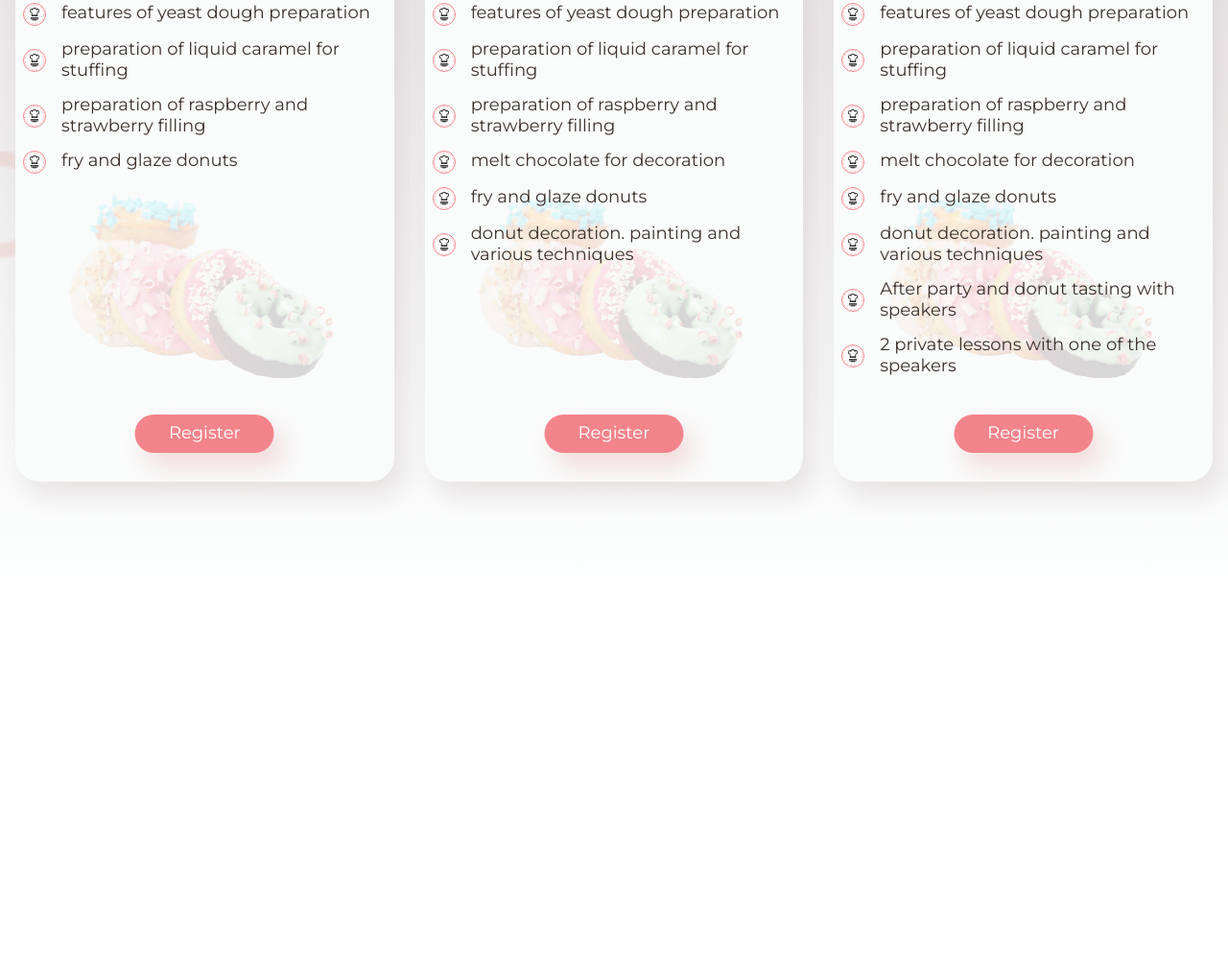
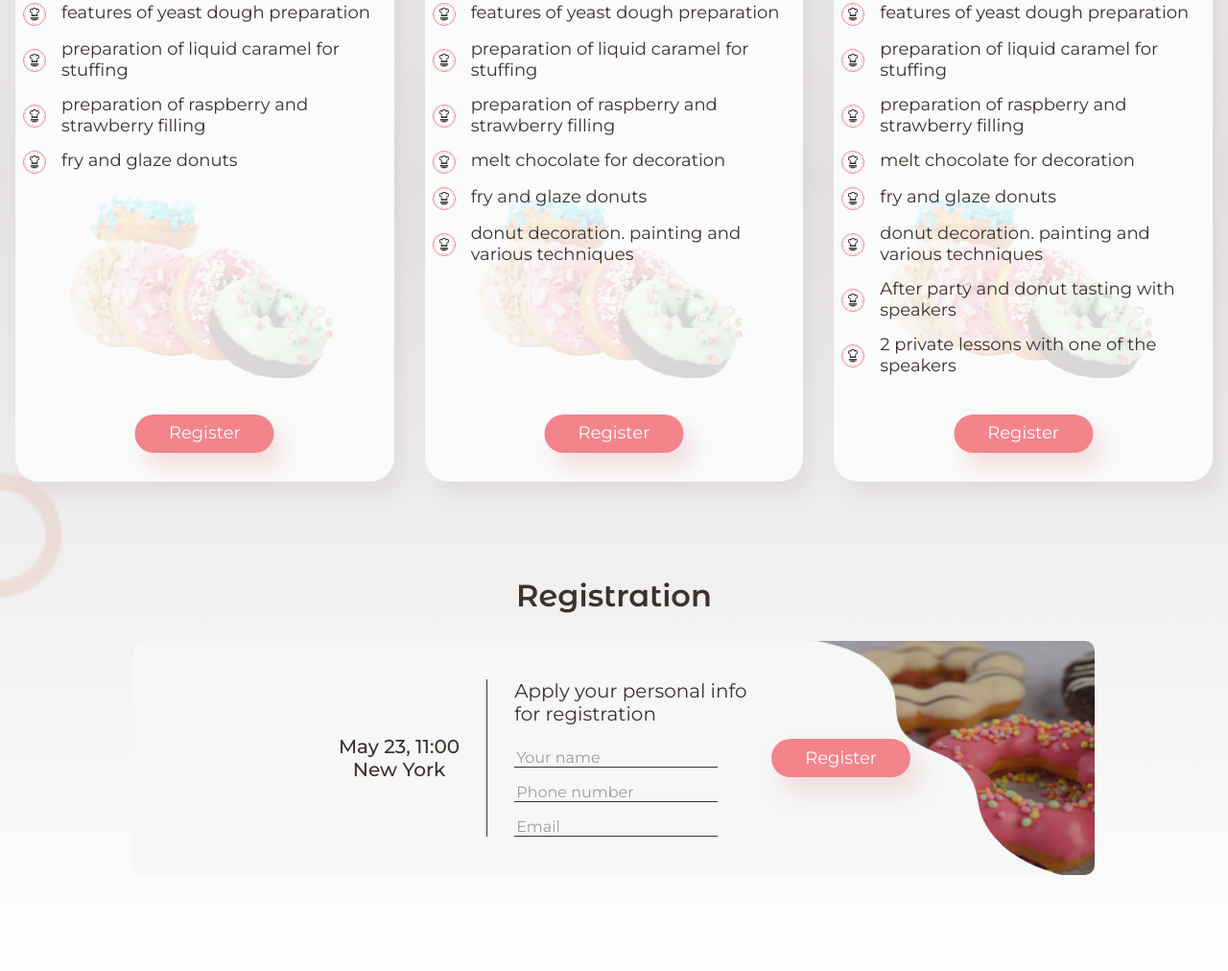
Before and after one commit to ZeynGort/donut-project, a website built with Parcel: page src/index.html in a window 1280 px wide. Shown: the part 1850-2862 px from the top of the page at 96% size. Before the commit the page ends 2452 px from the top, so only its background shows below. Built offline with nearby package versions, Linux system fonts and the light colour scheme.

Commit message:
ready registration

```diff
--- a/src/index.html
+++ b/src/index.html
@@ -18,6 +18,7 @@
       <include src="./partials/about.html"></include>
       <include src="./partials/speakers.html"></include>
       <include src="./partials/price.html"></include>
+      <include src="./partials/registration.html"></include>
     </main>
     <script src="./js/menu.js" defer></script>
   </body>
--- /dev/null
+++ b/src/partials/registration.html
@@ -0,0 +1,26 @@
+<section class="section registration" id="registration">
+  <div class="container registration__container">
+    <h2 class="registration__head">Registration</h2>
+    <div class="registration__box">
+      <h3 class="registration__date-time"><time datetime="2024-05-23T11:00">May 23, 11:00</time><br />New York</h3>
+      <form class="registration__form">
+        <h3 class="registration__form-head">Apply your personal info for registration</h3>
+        <ul class="registration__list-field">
+          <li class="registration__field">
+            <label for="name" class="registration__label"></label>
+            <input id="name" type="text" class="registration__input" name="name" placeholder="Your name" />
+          </li>
+          <li class="registration__field">
+            <label for="tel" class="registration__label"></label>
+            <input id="tel" type="tel" class="registration__input" name="number" placeholder="Phone number" />
+          </li>
+          <li class="registration__field">
+            <label for="mail" class="registration__label"></label>
+            <input id="mail" type="email" class="registration__input" name="email" placeholder="Email" />
+          </li>
+        </ul>
+      </form>
+      <a class="button registration__button" aria-label="to registration">Register</a>
+    </div>
+  </div>
+</section>
--- /dev/null
+++ b/src/sass/components/_registration.scss
@@ -0,0 +1,167 @@
+.registration {
+  &__container {
+    @media screen and (min-width: $desktop) {
+      width: 1034px;
+    }
+  }
+  &__head {
+    margin-bottom: 28px;
+
+    font-family: Montserrat Alternates;
+    font-size: 24px;
+    font-weight: 600;
+    line-height: 1.2;
+    text-align: center;
+    @media screen and (min-width: $tablet) {
+      font-size: 32px;
+      line-height: 1.21;
+    }
+  }
+  &__box {
+    display: flex;
+    flex-direction: column;
+    align-items: center;
+    padding: 40px 8px 32px;
+
+    border-radius: 10px;
+    color: $white-color;
+    background-color: rgba(61, 44, 44, 0.6);
+    background-image: linear-gradient(rgba(61, 44, 44, 0.6), rgba(61, 44, 44, 0.6)),
+      url(../images/registration/topping-on-strawberry-donuts-mobile.jpg);
+    @media screen and (min-device-pixel-ratio: 2), (min-resolution: 192dpi), (min-resolution: 2dppx) {
+      background-image: linear-gradient(rgba(61, 44, 44, 0.6), rgba(61, 44, 44, 0.6)),
+        url(../images/registration/topping-on-strawberry-donuts-mobile@2x.jpg);
+    }
+    @media screen and (min-width: $tablet) {
+      flex-direction: row;
+      padding: 40px 40px 40px 62px;
+
+      background-color: #fff;
+      background-size: 570px, auto, contain, contain;
+      background-repeat: no-repeat;
+      background-position: left, right, right;
+      background-image: url(../images/registration/cloud.png),
+        linear-gradient(rgba(61, 44, 44, 0.3), rgba(61, 44, 44, 0.3)),
+        url(../images/registration/topping-on-strawberry-donuts-desktop.jpg);
+      @media screen and (min-device-pixel-ratio: 2), (min-resolution: 192dpi), (min-resolution: 2dppx) {
+        background-image: url(../images/registration/cloud@2x.png),
+          linear-gradient(rgba(61, 44, 44, 0.3), rgba(61, 44, 44, 0.3)),
+          url(../images/registration/topping-on-strawberry-donuts-desktop@2x.jpg);
+      }
+    }
+    @media screen and (min-width: $desktop) {
+      padding: 40px 40px 40px 214px;
+      background-size: 972px, auto, contain, contain;
+      background-image: url(../images/registration/cloudBig.png),
+        linear-gradient(rgba(61, 44, 44, 0.3), rgba(61, 44, 44, 0.3)),
+        url(../images/registration/topping-on-strawberry-donuts-desktop.jpg);
+      @media screen and (min-device-pixel-ratio: 2), (min-resolution: 192dpi), (min-resolution: 2dppx) {
+        background-image: url(../images/registration/cloudBig@2x.png),
+          linear-gradient(rgba(61, 44, 44, 0.3), rgba(61, 44, 44, 0.3)),
+          url(../images/registration/topping-on-strawberry-donuts-desktop@2x.jpg);
+      }
+    }
+  }
+  &__date-time {
+    margin-bottom: 20px;
+
+    font-size: 18px;
+    font-weight: 500;
+    line-height: 1.22;
+    text-align: center;
+    @media screen and (min-width: $tablet) {
+      color: $main-text-color;
+      margin-bottom: 0;
+      margin-right: 32px;
+    }
+    @media screen and (min-width: $desktop) {
+      font-size: 20px;
+      line-height: 1.2;
+      margin-right: 28px;
+    }
+  }
+  &__form {
+    border-top: 1px solid #fff;
+    @media screen and (min-width: $tablet) {
+      border-top: none;
+      border-left: 1px solid $main-text-color;
+      padding-left: 24px;
+    }
+    @media screen and (min-width: $desktop) {
+      padding-left: 28px;
+    }
+  }
+  &__form-head {
+    margin-top: 20px;
+
+    font-size: 16px;
+    font-weight: 400;
+    line-height: 1.25;
+    text-align: center;
+    @media screen and (min-width: $tablet) {
+      text-align: left;
+      color: $main-text-color;
+      margin-top: 0;
+      width: 200px;
+    }
+    @media screen and (min-width: $desktop) {
+      width: 268px;
+      font-size: 20px;
+      line-height: 1.2;
+    }
+  }
+  &__list-field {
+    margin-top: 20px;
+    @media screen and (min-width: $tablet) {
+      margin-top: 16px;
+    }
+    @media screen and (min-width: $desktop) {
+      margin-top: 24px;
+    }
+  }
+  &__field {
+    &:not(:last-child) {
+      margin-bottom: 20px;
+      @media screen and (min-width: $tablet) {
+        margin-bottom: 16px;
+      }
+    }
+  }
+  &__input {
+    color: $white-color;
+    width: 100%;
+    height: 20px;
+    background-color: transparent;
+    outline: none;
+    border: none;
+    border-bottom: 1px solid $white-color;
+    @media screen and (min-width: $tablet) {
+      width: 250px;
+      border-bottom: 1px solid $main-text-color;
+    }
+    @media screen and (min-width: $desktop) {
+      width: 212px;
+    }
+
+    &::placeholder {
+      color: $white-color;
+      font-size: 16px;
+      font-weight: 400;
+      line-height: 1.25;
+      text-align: left;
+      @media screen and (min-width: $tablet) {
+        color: #0000005e;
+      }
+    }
+  }
+  &__button {
+    margin-top: 32px;
+    @media screen and (min-width: $tablet) {
+      margin-top: 0;
+      margin-left: 74px;
+    }
+    @media screen and (min-width: $desktop) {
+      margin-left: 0;
+    }
+  }
+}
--- a/src/sass/index.scss
+++ b/src/sass/index.scss
@@ -6,3 +6,4 @@
 @import './components/about';
 @import './components/speakers';
 @import './components/price';
+@import './components/registration';
```
Also changed, not shown: src/images/registration/cloud.png (added), src/images/registration/cloud@2x.png (added), src/images/registration/cloudBig.png (added), src/images/registration/cloudBig@2x.png (added).
